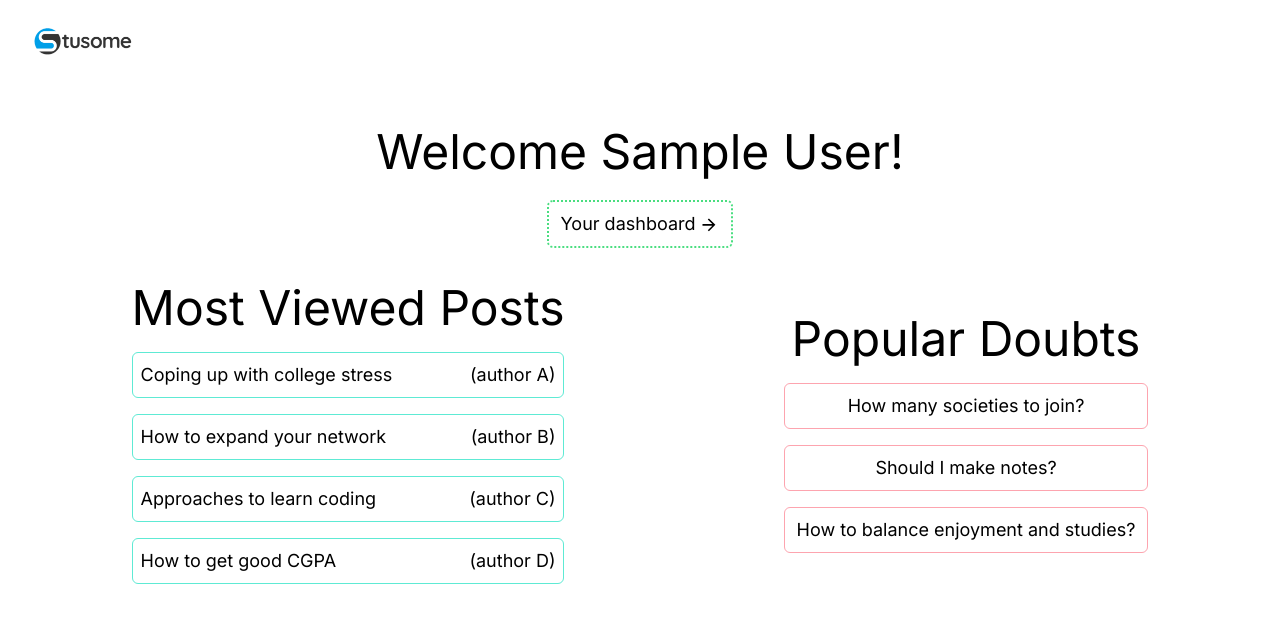
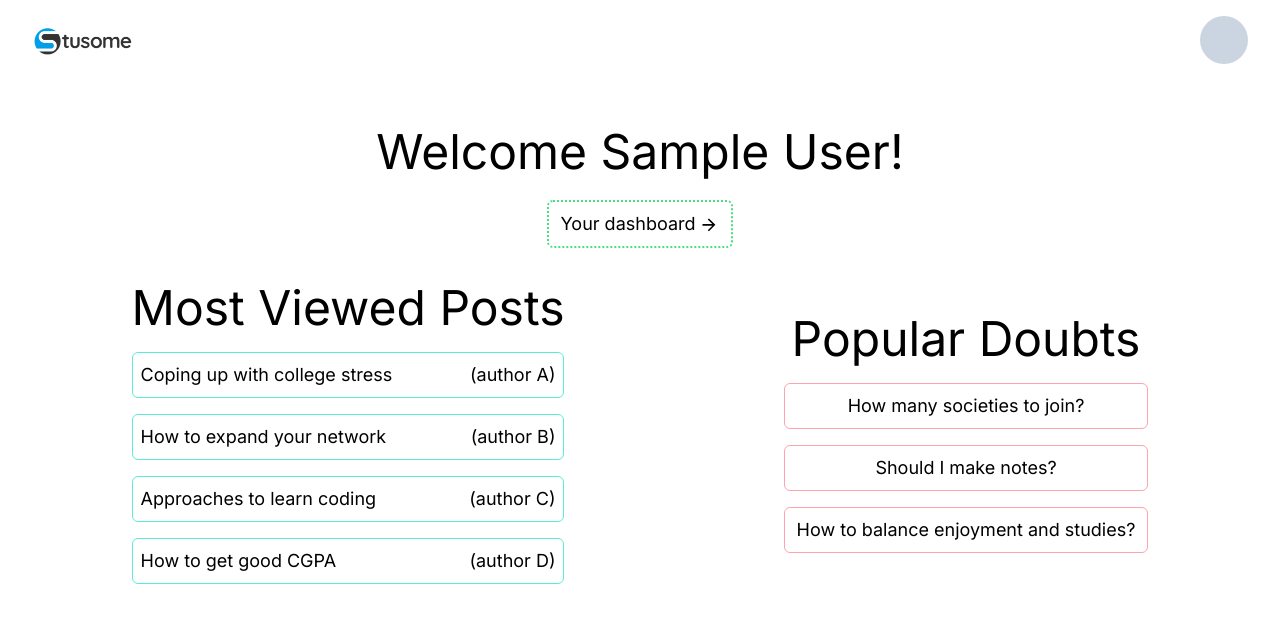
Before and after one commit to Manikya-Sharma/stusome, a Next.js app: page /logged-in/1 in a window 1280 px wide. Shown: the top 622 px of the page. Built offline with nearby package versions, Linux system fonts and the light colour scheme; sample sign-in values are in the browser's storage; a web font is replaced by a local one.

Commit message:
corrected contract for no pic

```diff
--- a/app/components/LoggedIn/NavDropdown.tsx
+++ b/app/components/LoggedIn/NavDropdown.tsx
@@ -15,7 +15,7 @@ export default function NavDropdown(props: Props) {
   return (
     <div className="relative">
       <div
-        className="flex flex-col items-center align-middle justify-center cursor-pointer w-12 h-12 rounded-full overflow-hidden"
+        className="flex flex-col items-center align-middle justify-center cursor-pointer w-12 h-12 rounded-full bg-slate-300 overflow-hidden"
         onClick={() => setOpen(!open)}
       >
         {props.state.hasPic && (
```
